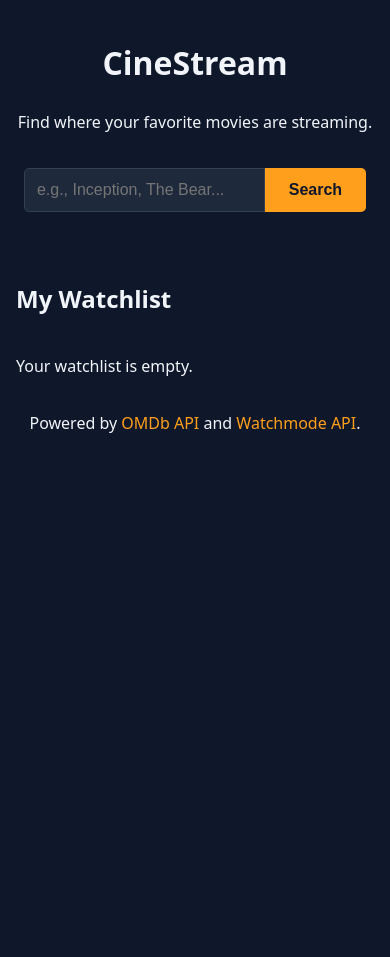
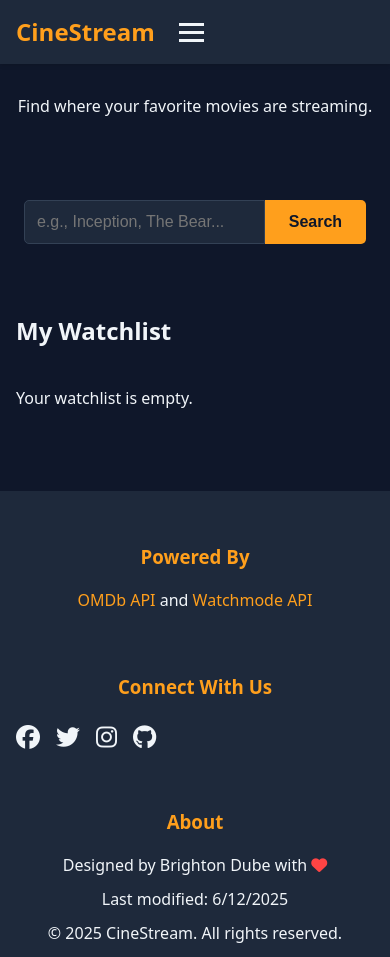
Before and after one commit to BrightonDube/CineStream, a plain HTML site: page index.html in a window 390 px wide. Shown: the top 957 px of the page. Before the commit the page ends 844 px from the top, so only its background shows below. Drawn offline with Linux system fonts and the light colour scheme.

Commit message:
Implement responsive navigation bar and footer enhancements, including social media links and improved layout. Update HTML metadata and styles for better accessibility and user experience.

```diff
--- a/css/style.css
+++ b/css/style.css
@@ -6,6 +6,7 @@
     --primary-color: #FF9F1C;    /* Amber/Orange */
     --text-on-primary: #0F172A; /* Dark text for high contrast on primary buttons */
     --border-color: #334155;     /* Mid-range Slate */
+    --navbar-height: 4rem;
 }
 
 /* Basic Setup & Accessibility */
@@ -14,7 +15,7 @@ body {
     background-color: var(--background-color);
     color: var(--text-color);
     margin: 0;
-    padding: 1rem;
+    padding: 0;
     line-height: 1.6;
 }
 
@@ -181,3 +182,157 @@ footer a:hover {
         transform: translateY(0);
     }
 }
+
+/* Navbar Styles */
+.navbar {
+    background-color: var(--surface-color);
+    padding: 0 1rem;
+    position: fixed;
+    top: 0;
+    left: 0;
+    right: 0;
+    height: var(--navbar-height);
+    display: flex;
+    justify-content: space-between;
+    align-items: center;
+    box-shadow: 0 2px 4px rgba(0, 0, 0, 0.1);
+    z-index: 1000;
+}
+
+.navbar-brand {
+    display: flex;
+    align-items: center;
+    gap: 1rem;
+}
+
+.logo {
+    color: var(--primary-color);
+    text-decoration: none;
+    font-size: 1.5rem;
+    font-weight: bold;
+}
+
+.navbar-menu {
+    display: flex;
+    gap: 1.5rem;
+    align-items: center;
+}
+
+.nav-link {
+    color: var(--text-color);
+    text-decoration: none;
+    padding: 0.5rem;
+    transition: color 0.2s;
+}
+
+.nav-link:hover,
+.nav-link.active {
+    color: var(--primary-color);
+}
+
+.hamburger {
+    display: none;
+    background: none;
+    border: none;
+    cursor: pointer;
+    padding: 0.5rem;
+}
+
+.hamburger span {
+    display: block;
+    width: 25px;
+    height: 3px;
+    background-color: var(--text-color);
+    margin: 5px 0;
+    transition: all 0.3s ease;
+}
+
+/* Adjust main content to account for fixed navbar */
+main {
+    margin-top: var(--navbar-height);
+    padding: 1rem;
+}
+
+/* Footer Styles */
+footer {
+    background-color: var(--surface-color);
+    padding: 2rem 1rem;
+    margin-top: 3rem;
+}
+
+.footer-content {
+    max-width: 1200px;
+    margin: 0 auto;
+    display: grid;
+    grid-template-columns: repeat(auto-fit, minmax(250px, 1fr));
+    gap: 2rem;
+}
+
+.footer-section h3 {
+    color: var(--primary-color);
+    margin-bottom: 1rem;
+}
+
+.footer-section p {
+    margin: 0.5rem 0;
+}
+
+.social-links {
+    display: flex;
+    gap: 1rem;
+    margin-top: 1rem;
+}
+
+.social-links a {
+    color: var(--text-color);
+    font-size: 1.5rem;
+    transition: color 0.2s;
+}
+
+.social-links a:hover {
+    color: var(--primary-color);
+}
+
+.fa-heart {
+    color: #ff4444;
+}
+
+/* Responsive Design */
+@media (max-width: 768px) {
+    .hamburger {
+        display: block;
+    }
+
+    .navbar-menu {
+        position: fixed;
+        top: var(--navbar-height);
+        left: 0;
+        right: 0;
+        background-color: var(--surface-color);
+        padding: 1rem;
+        flex-direction: column;
+        align-items: flex-start;
+        transform: translateY(-100%);
+        opacity: 0;
+        visibility: hidden;
+        transition: all 0.3s ease;
+    }
+
+    .navbar-menu.active {
+        transform: translateY(0);
+        opacity: 1;
+        visibility: visible;
+    }
+
+    .hamburger.active span:nth-child(1) {
+        transform: rotate(45deg) translate(5px, 5px);
+    }
+
+    .hamburger.active span:nth-child(2) {
+        opacity: 0;
+    }
+
+    .hamburger.active span:nth-child(3) {
+        transform: rotate(-45deg) translate(7px, -6px);
+    }
+}
--- a/index.html
+++ b/index.html
@@ -1,21 +1,42 @@
 <!DOCTYPE html>
-<html lang="en">
+<html lang="en-US">
 
 <head>
     <meta charset="UTF-8">
     <meta name="viewport" content="width=device-width, initial-scale=1.0">
+    <meta name="description"
+        content="Search for any movie or TV show and instantly find out which streaming services have it available in your region. CineStream helps you find where to watch your favorite content.">
+    <meta name="author" content="Brighton Dube">
     <title>CineStream - Find Where to Watch Movies & Shows</title>
-    <meta name="description"
-        content="Search for any movie or TV show and instantly find out which streaming services have it available in your region.">
 
     <!-- External Stylesheet -->
     <link rel="stylesheet" href="css/style.css">
+
+    <!-- Font Awesome for icons -->
+    <link rel="stylesheet" href="https://cdnjs.cloudflare.com/ajax/libs/font-awesome/6.5.1/css/all.min.css">
 
     <!-- External JavaScript with defer attribute in the head -->
     <script src="js/main.js" type="module" defer></script>
 </head>
 
 <body>
+    <nav class="navbar" role="navigation" aria-label="Main navigation">
+        <div class="navbar-brand">
+            <a href="/" class="logo">CineStream</a>
+            <button class="hamburger" aria-label="Toggle menu" aria-expanded="false">
+                <span></span>
+                <span></span>
+                <span></span>
+            </button>
+        </div>
+        <div class="navbar-menu">
+            <a href="/" class="nav-link active">Home</a>
+            <a href="#watchlist-section" class="nav-link">Watchlist</a>
+            <a href="#about" class="nav-link">About</a>
+            <a href="#contact" class="nav-link">Contact</a>
+        </div>
+    </nav>
+
     <header>
         <h1>CineStream</h1>
         <p>Find where your favorite movies are streaming.</p>
@@ -33,7 +54,7 @@
         </section>
 
         <section id="results-section" aria-live="polite">
-            <div id="loader" class="loader hidden"></div>
+            <div id="loader" class="loader hidden" role="status" aria-label="Loading results"></div>
             <div id="results-container">
                 <!-- Movie cards are dynamically rendered here -->
             </div>
@@ -48,8 +69,38 @@
     </main>
 
     <footer>
-        <p>Powered by <a href="https://www.omdbapi.com/" target="_blank" rel="noopener noreferrer">OMDb API</a> and <a
-                href="https://api.watchmode.com/" target="_blank" rel="noopener noreferrer">Watchmode API</a>.</p>
+        <div class="footer-content">
+            <div class="footer-section">
+                <h3>Powered By</h3>
+                <p>
+                    <a href="https://www.omdbapi.com/" target="_blank" rel="noopener noreferrer">OMDb API</a> and
+                    <a href="https://api.watchmode.com/" target="_blank" rel="noopener noreferrer">Watchmode API</a>
+                </p>
+            </div>
+            <div class="footer-section">
+                <h3>Connect With Us</h3>
+                <div class="social-links">
+                    <a href="#" target="_blank" rel="noopener noreferrer" aria-label="Facebook">
+                        <i class="fab fa-facebook" aria-hidden="true"></i>
+                    </a>
+                    <a href="#" target="_blank" rel="noopener noreferrer" aria-label="Twitter">
+                        <i class="fab fa-twitter" aria-hidden="true"></i>
+                    </a>
+                    <a href="#" target="_blank" rel="noopener noreferrer" aria-label="Instagram">
+                        <i class="fab fa-instagram" aria-hidden="true"></i>
+                    </a>
+                    <a href="#" target="_blank" rel="noopener noreferrer" aria-label="GitHub">
+                        <i class="fab fa-github" aria-hidden="true"></i>
+                    </a>
+                </div>
+            </div>
+            <div class="footer-section">
+                <h3>About</h3>
+                <p>Designed by Brighton Dube with <i class="fas fa-heart" aria-hidden="true"></i></p>
+                <p>Last modified: <span id="last-modified"></span></p>
+                <p>&copy; <span id="current-year"></span> CineStream. All rights reserved.</p>
+            </div>
+        </div>
     </footer>
 </body>
 
--- a/js/main.js
+++ b/js/main.js
@@ -1,4 +1,5 @@
 import { initEventListeners, refreshWatchlistUI } from './modules/events.js';
+import { initLayout } from './modules/layout.js';
 
 /**
  * The main entry point for the application.
@@ -6,8 +7,8 @@ import { initEventListeners, refreshWatchlistUI } from './modules/events.js';
  */
 function main() {
     initEventListeners();
+    initLayout();
     refreshWatchlistUI();
-    console.log("CineStream App Initialized Successfully.");
 }
 
 // Initialize the app
--- /dev/null
+++ b/js/modules/layout.js
@@ -0,0 +1,74 @@
+const LAST_MODIFIED_KEY = 'cineStreamLastModified';
+
+/**
+ * Toggles the mobile navigation menu.
+ */
+function toggleMobileMenu() {
+    const hamburger = document.querySelector('.hamburger');
+    const navbarMenu = document.querySelector('.navbar-menu');
+
+    const isExpanded = hamburger.getAttribute('aria-expanded') === 'true';
+    hamburger.setAttribute('aria-expanded', !isExpanded);
+
+    hamburger.classList.toggle('active');
+    navbarMenu.classList.toggle('active');
+}
+
+/**
+ * Updates the last modified date in localStorage and the footer.
+ */
+function updateLastModified() {
+    const lastModified = new Date().toLocaleDateString();
+    localStorage.setItem(LAST_MODIFIED_KEY, lastModified);
+    document.getElementById('last-modified').textContent = lastModified;
+}
+
+/**
+ * Updates the current year in the footer.
+ */
+function updateCurrentYear() {
+    document.getElementById('current-year').textContent = new Date().getFullYear();
+}
+
+/**
+ * Initializes the navbar and footer functionality.
+ */
+function initLayout() {
+    // Initialize hamburger menu
+    const hamburger = document.querySelector('.hamburger');
+    hamburger.addEventListener('click', toggleMobileMenu);
+
+    // Close mobile menu when clicking outside
+    document.addEventListener('click', (event) => {
+        const navbarMenu = document.querySelector('.navbar-menu');
+        const hamburger = document.querySelector('.hamburger');
+
+        if (!event.target.closest('.navbar') && navbarMenu.classList.contains('active')) {
+            navbarMenu.classList.remove('active');
+            hamburger.classList.remove('active');
+            hamburger.setAttribute('aria-expanded', 'false');
+        }
+    });
+
+    // Update last modified date
+    const storedLastModified = localStorage.getItem(LAST_MODIFIED_KEY);
+    if (storedLastModified) {
+        document.getElementById('last-modified').textContent = storedLastModified;
+    } else {
+        updateLastModified();
+    }
+
+    // Update current year
+    updateCurrentYear();
+
+    // Handle active nav link
+    const navLinks = document.querySelectorAll('.nav-link');
+    navLinks.forEach(link => {
+        link.addEventListener('click', () => {
+            navLinks.forEach(l => l.classList.remove('active'));
+            link.classList.add('active');
+        });
+    });
+}
+
+export { initLayout, updateLastModified };
```
